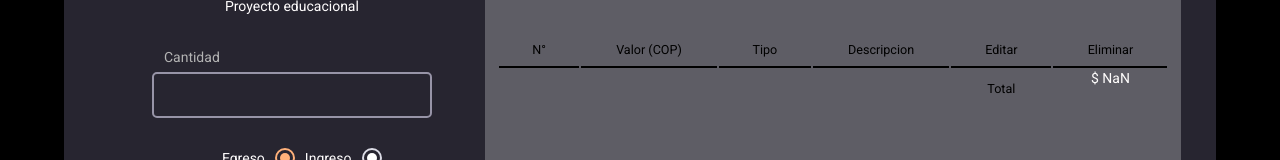
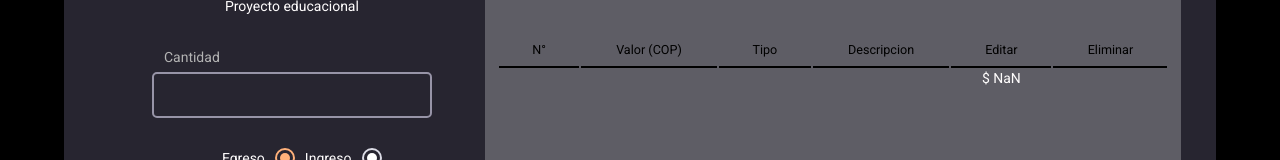
Before and after one commit to JCristinaJSalas/proyecto-nomina, a website with bundled scripts: page index.html in a window 1280 px wide. Shown: the part 174-334 px from the top of the page. Built offline with nearby package versions, Linux system fonts and the light colour scheme; no server answers.

Commit message:
style :art: Update index.html

```diff
--- a/index.html
+++ b/index.html
@@ -113,7 +113,7 @@
                   <td></td>
                   <td></td>
                   <td></td>
-                  <td>Total</td>
+
                 </tr>
               </tfoot>
             </table>
```
